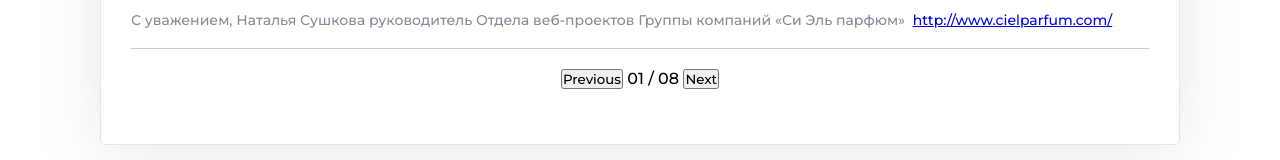
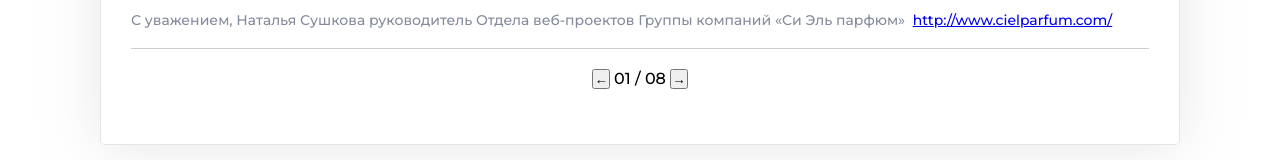
Before and after one commit to kaysuk/210, a plain HTML site: page index.html in a window 1280 px wide. Shown: the part 7155-7315 px from the top of the page. Drawn offline with nearby package versions, Linux system fonts and the light colour scheme; a script that the page names is missing.

Commit message:
изменение кнопок слайдера на стрелки

```diff
--- a/index.html
+++ b/index.html
@@ -582,9 +582,9 @@
                     </div>
                     <div class="review_scroll_block">
                         <div class="review_scroll">
-                            <button type="button" id="slider1__prev" data-role="none" class="slick1-prev slick-arrow" aria-label="Previous" >Previous</button>
+                            <button type="button" id="slider1__prev" data-role="none" class="slick1-prev slick-arrow" aria-label="Previous" >&#8592;</button>
                             <span class="slick1-slide-num"><span id="slider1__position" class="slick1-slide-num-current">01</span> / 08</span>
-                            <button type="button" data-role="none" id="slider1__next" class="slick1-next slick-arrow" aria-label="Next" >Next</button>
+                            <button type="button" data-role="none" id="slider1__next" class="slick1-next slick-arrow" aria-label="Next" >&#8594;</button>
                         </div>
                     </div>
                 </div>
```
